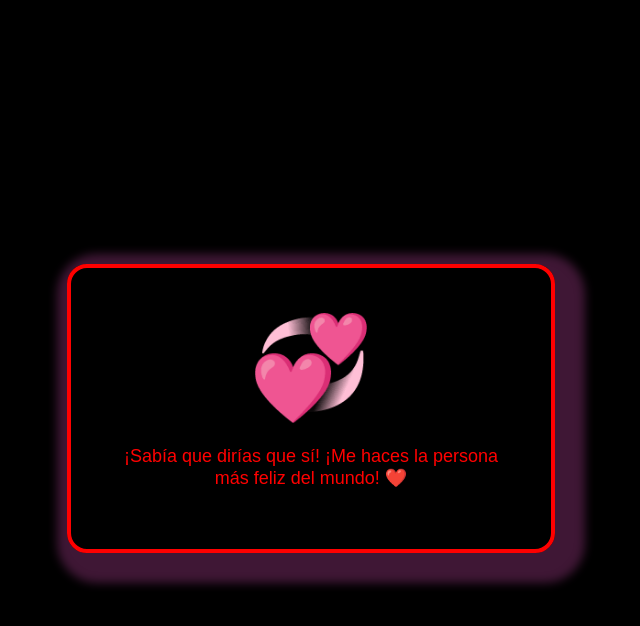
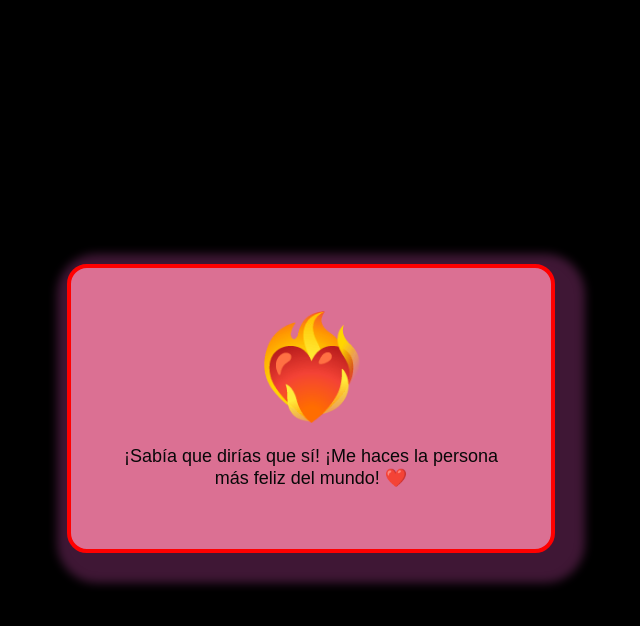
Before and after one commit to evertkesh/proyecto_amor, a plain HTML site: page index.html in a window 1280 px wide. Both pictures are taken after a click on the button "Sí". Shown: the whole page, without its empty margins (329-969 px from the left). Drawn offline with Linux system fonts and the light colour scheme.

Commit message:
modificado

```diff
--- a/estilos.css
+++ b/estilos.css
@@ -8,7 +8,7 @@ body {
 }
 
 .card {
-    background-color: none;
+    background-color: palevioletred;
     border: 4px solid red;
     border-radius: 20px;
     box-shadow: 10px 10px 10px 20px rgba(250, 90, 210, 0.25);
@@ -23,7 +23,7 @@ body {
 
 .message p {
     font-size: 18px;
-    color: red;
+    color: rgb(8, 8, 8);
     margin: 20px 0;
 }
 
--- a/index.html
+++ b/index.html
@@ -23,7 +23,7 @@
     </div>
     <div id="successCard" class="card hidden">
         <div class="bear-in-love">
-            <span>💞</span>
+            <span>❤️‍🔥</span>
         </div>
         <div class="message">
             <p>¡Sabía que dirías que sí! ¡Me haces la persona más feliz del mundo! ❤️</p>
```
